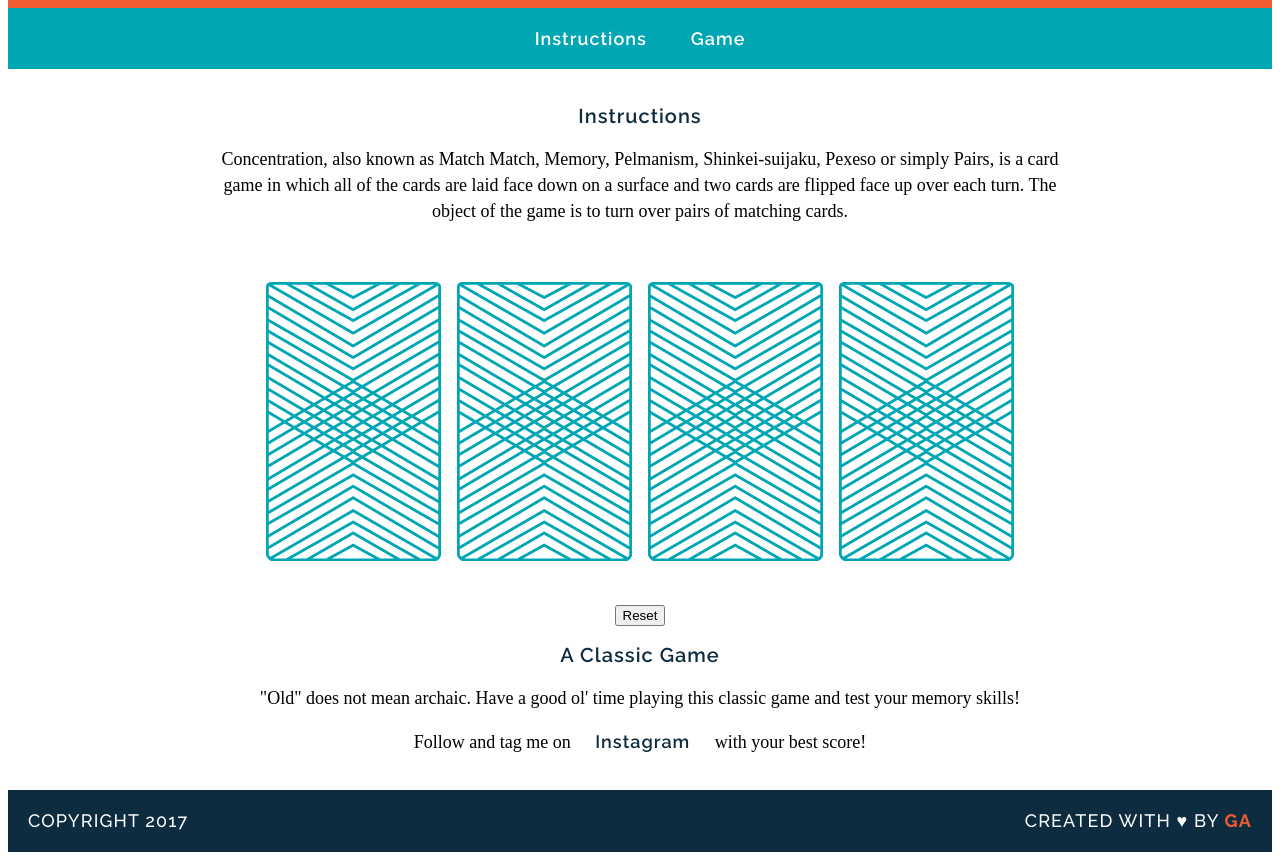
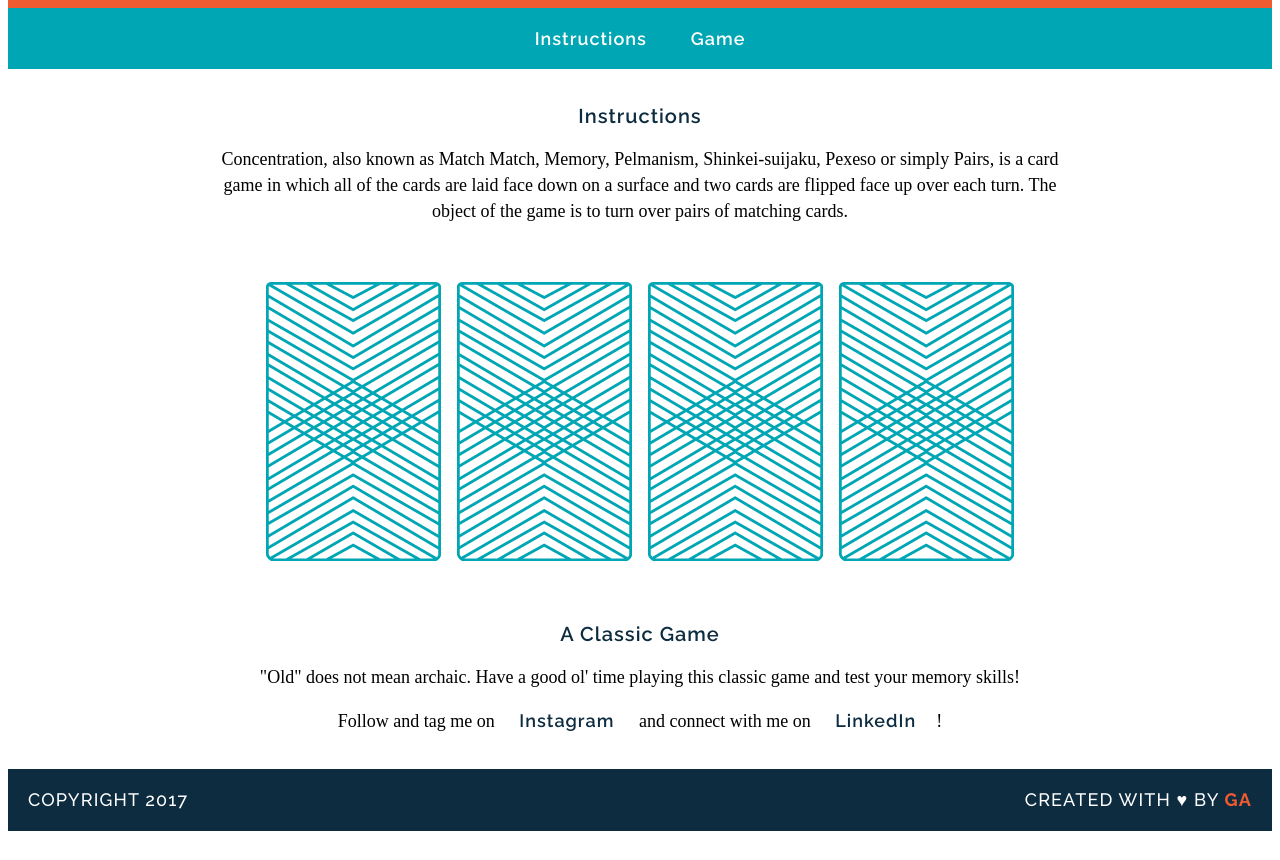
Before and after one commit to andrewinnocent/wdi-fundamentals-memorygame, a plain HTML site: page memory_game/index.html in a window 1280 px wide. Shown: the part 113-973 px from the top of the page. After the commit the page ends 952 px from the top, so only its background shows below. Drawn offline with Linux system fonts and the light colour scheme; a web font is replaced by a local one.

```diff
--- a/memory_game/index.html
+++ b/memory_game/index.html
@@ -23,10 +23,10 @@
 
 	<div id="game-board" class="board clearfix">
 	</div>
-	<button>Reset</button>
+
 		<h2>A Classic Game</h2>
 	<p>"Old" does not mean archaic. Have a good ol' time playing this classic game and test your memory skills!</p>
-	<p>Follow and tag me on <a href="https:www.Instagram.com/inand04">Instagram</a> with your best score!</p>
+	<p>Follow and tag me on <a href="https:www.Instagram.com/inand04">Instagram</a> and connect with me on <a href="https:www.linkedin.com/in/andrew-innocent-455a852a">LinkedIn</a>!</p>
 </main>
 
 <footer class="clearfix">
```
